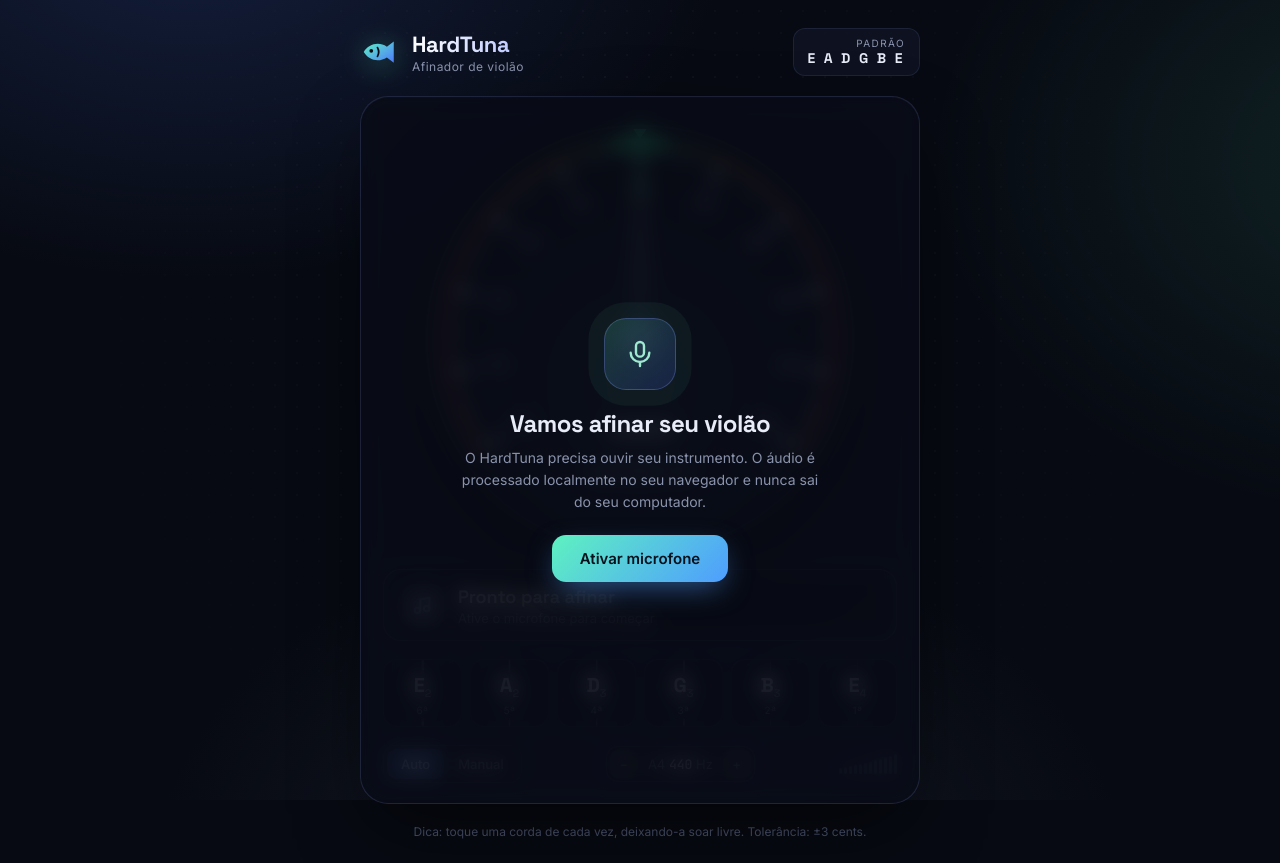
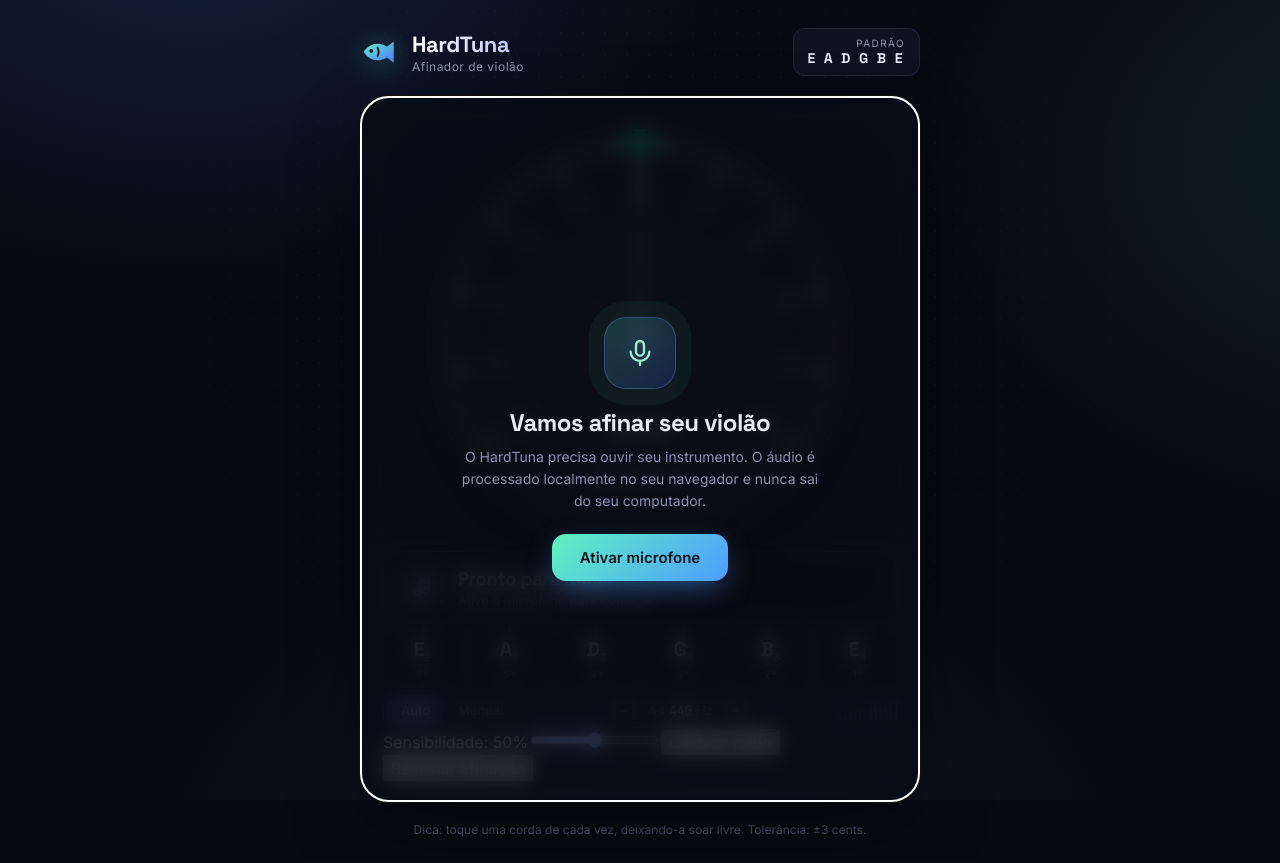
Before and after one commit to amonn3/hardtuna, a React (Vite) app: page / in a window 1280 px wide. Built offline with nearby package versions, Linux system fonts and the light colour scheme.

Commit message:
feat(ui): expose signal diagnostics and persist tuning preferences

```diff
--- a/src/App.tsx
+++ b/src/App.tsx
@@ -1,19 +1,20 @@
-import { useEffect, useMemo, useRef, useState } from 'react';
+import { useEffect, useRef, useState } from 'react';
 import { useTuner } from './audio/useTuner';
 import { Gauge, type GaugeTone } from './components/Gauge';
 import { StringSelector } from './components/StringSelector';
+import { readPreference, savePreference } from './preferences';
 import {
   STANDARD_TUNING,
   centsBetween,
   midiToFrequency,
-  nearestString,
+  AutoStringSelector,
+  TuningConfirmation,
+  IN_TUNE_CENTS,
   noteFromFrequency,
   type GuitarString,
 } from './tuning';
 
-const IN_TUNE_CENTS = 3;
 const CLOSE_CENTS = 15;
-const TUNED_HOLD_MS = 700;
 const A4_MIN = 430;
 const A4_MAX = 450;
 
@@ -34,46 +35,62 @@ function Logo() {
 }
 
 export function App() {
-  const tuner = useTuner();
-  const [a4, setA4] = useState(440);
+  const [a4, setA4] = useState(() => readPreference('a4', 440, 430, 450));
+  const [sensitivity, setSensitivity] = useState(() => readPreference('sensitivity', 50, 0, 100));
+  const tuner = useTuner(sensitivity);
   const [lockedId, setLockedId] = useState<number | null>(null);
   const [tunedIds, setTunedIds] = useState<Set<number>>(() => new Set());
   const lastTargetRef = useRef<GuitarString | null>(null);
-  const inTuneSinceRef = useRef<{ id: number; since: number } | null>(null);
+  const selector = useRef(new AutoStringSelector());
+  const confirmation = useRef(new TuningConfirmation());
+  const [autoTarget, setAutoTarget] = useState<GuitarString | null>(null);
+  const contentRef = useRef<HTMLDivElement>(null);
+  const overlayRef = useRef<HTMLDivElement>(null);
+  const micButtonRef = useRef<HTMLButtonElement>(null);
 
-  const { frequency, status } = tuner;
+  const { frequency, status, valid, acceptedAt } = tuner;
   const listening = status === 'listening';
-  const hasSignal = frequency !== null;
+  const hasSignal = valid && frequency !== null;
 
-  const target = useMemo(() => {
-    if (lockedId !== null) return STANDARD_TUNING.find((s) => s.id === lockedId)!;
-    if (frequency !== null) return nearestString(frequency, a4);
-    return null;
-  }, [frequency, lockedId, a4]);
+  useEffect(() => {
+    if (!listening) selector.current.reset();
+    setAutoTarget(selector.current.update(hasSignal ? frequency : null, a4, acceptedAt ?? 0));
+  }, [frequency, hasSignal, acceptedAt, a4, listening]);
+  const target = lockedId !== null ? STANDARD_TUNING.find(s => s.id === lockedId)! : autoTarget;
   if (target) lastTargetRef.current = target;
   const shownTarget = target ?? lastTargetRef.current;
 
+  useEffect(() => {
+    confirmation.current.reset();
+    selector.current.reset();
+    setTunedIds(new Set());
+  }, [a4, listening]);
+  useEffect(() => { confirmation.current.reset(); }, [lockedId]);
+  useEffect(() => { savePreference('a4', a4); }, [a4]);
+  useEffect(() => { savePreference('sensitivity', sensitivity); }, [sensitivity]);
+  useEffect(() => {
+    if (contentRef.current) contentRef.current.inert = !listening;
+    if (listening) micButtonRef.current?.focus();
+    else overlayRef.current?.focus();
+  }, [listening]);
+
   const targetFrequency = shownTarget ? midiToFrequency(shownTarget.midi, a4) : null;
-  const cents = frequency !== null && targetFrequency !== null ? centsBetween(frequency, targetFrequency) : null;
+  const cents = hasSignal && target !== null && frequency !== null && targetFrequency !== null ? centsBetween(frequency, targetFrequency) : null;
   const absCents = cents === null ? null : Math.abs(cents);
 
   const tone: GaugeTone =
     absCents === null ? 'idle' : absCents <= IN_TUNE_CENTS ? 'tuned' : absCents <= CLOSE_CENTS ? 'close' : 'far';
 
-  // A string counts as tuned after holding the sweet spot for a moment.
   useEffect(() => {
-    if (cents === null || !target || Math.abs(cents) > IN_TUNE_CENTS) {
-      inTuneSinceRef.current = null;
-      return;
+    if (confirmation.current.update(target?.id ?? null, cents, valid, acceptedAt) && target) {
+      setTunedIds(prev => prev.has(target.id) ? prev : new Set(prev).add(target.id));
     }
-    const now = performance.now();
-    const current = inTuneSinceRef.current;
-    if (!current || current.id !== target.id) {
-      inTuneSinceRef.current = { id: target.id, since: now };
-    } else if (now - current.since >= TUNED_HOLD_MS && !tunedIds.has(target.id)) {
-      setTunedIds((prev) => new Set(prev).add(target.id));
-    }
-  }, [cents, target, tunedIds]);
+  }, [cents, target, valid, acceptedAt]);
+
+  const resetTuning = () => {
+    confirmation.current.reset();
+    setTunedIds(new Set());
+  };
 
   const changeA4 = (value: number) => {
     setA4(Math.max(A4_MIN, Math.min(A4_MAX, value)));
@@ -85,9 +102,17 @@ export function App() {
   let hint: { title: string; detail: string; dir: 'up' | 'down' | 'ok' | 'none' };
   if (!listening) {
     hint = { title: 'Pronto para afinar', detail: 'Ative o microfone para começar', dir: 'none' };
+  } else if (tuner.quality === 'calibrating') {
+    hint = { title: 'Medindo ruído ambiente', detail: 'Aguarde um segundo em silêncio', dir: 'none' };
+  } else if (tuner.quality === 'clipping') {
+    hint = { title: 'Sinal saturado', detail: 'Afaste o instrumento do microfone', dir: 'none' };
+  } else if (tuner.quality === 'unclear') {
+    hint = { title: 'Som pouco definido', detail: 'Toque apenas uma corda e reduza o ruído ao redor', dir: 'none' };
+  } else if (hasSignal && target === null) {
+    hint = { title: 'Nota distante das cordas', detail: 'Selecione a corda no modo manual para conferir', dir: 'none' };
   } else if (cents === null) {
     hint = {
-      title: 'Toque uma corda',
+      title: frequency !== null ? 'Leitura anterior' : 'Toque uma corda',
       detail: lockedId !== null ? `Modo manual: ${lockedId}ª corda` : 'A corda é detectada automaticamente',
       dir: 'none',
     };
@@ -96,13 +121,13 @@ export function App() {
   } else if (cents < 0) {
     hint = {
       title: 'Aperte a corda',
-      detail: cents < -50 ? 'Muito baixo — aperte bastante a tarraxa' : 'Está baixo (♭) — suba a afinação',
+      detail: cents < -50 ? 'Confira a corda selecionada e ajuste aos poucos' : 'Está baixo (♭) — suba a afinação',
       dir: 'up',
     };
   } else {
     hint = {
       title: 'Afrouxe a corda',
-      detail: cents > 50 ? 'Muito alto — afrouxe bastante a tarraxa' : 'Está alto (♯) — desça a afinação',
+      detail: cents > 50 ? 'Confira a corda selecionada e ajuste aos poucos' : 'Está alto (♯) — desça a afinação',
       dir: 'down',
     };
   }
@@ -126,6 +151,7 @@ export function App() {
       </header>
 
       <main className="card">
+        <div ref={contentRef} className="tuner-content">
         <Gauge cents={cents} tone={tone}>
           {shownTarget ? (
             <>
@@ -178,11 +204,12 @@ export function App() {
 
         <div className="controls">
           <div className="segmented" role="group" aria-label="Modo">
-            <button type="button" className={lockedId === null ? 'is-on' : ''} onClick={() => setLockedId(null)}>
+            <button type="button" aria-pressed={lockedId === null} className={lockedId === null ? 'is-on' : ''} onClick={() => setLockedId(null)}>
               Auto
             </button>
             <button
               type="button"
+              aria-pressed={lockedId !== null}
               className={lockedId !== null ? 'is-on' : ''}
               onClick={() => setLockedId((prev) => prev ?? shownTarget?.id ?? 6)}
             >
@@ -203,24 +230,47 @@ export function App() {
               ))}
             </div>
             {listening && (
-              <button type="button" className="icon-btn" onClick={tuner.stop} title="Desligar microfone" aria-label="Desligar microfone">
+              <button ref={micButtonRef} type="button" className="icon-btn" onClick={tuner.stop} title="Desligar microfone" aria-label="Desligar microfone">
                 <svg viewBox="0 0 24 24"><rect x="9" y="3" width="6" height="11" rx="3" /><path d="M5 11a7 7 0 0 0 14 0M12 18v3M3 3l18 18" /></svg>
               </button>
             )}
           </div>
         </div>
 
+        <div className="preferences">
+          <label htmlFor="sensitivity">Sensibilidade: {sensitivity}%</label>
+          <input id="sensitivity" type="range" min="0" max="100" value={sensitivity}
+            onChange={e => { setSensitivity(Number(e.target.value)); confirmation.current.reset(); }} />
+          <button type="button" onClick={() => { confirmation.current.reset(); tuner.calibrate(); }}>Calibrar ruído</button>
+          <button type="button" onClick={resetTuning}>Reiniciar afinação</button>
+        </div>
+        </div>
+
         {!listening && (
-          <div className="overlay">
+          <div className="overlay" ref={overlayRef} role="dialog" aria-modal="true" aria-labelledby="start-title" tabIndex={-1}
+            onKeyDown={event => {
+              if (event.key === 'Escape' && status === 'starting') tuner.stop();
+              if (event.key !== 'Tab') return;
+              const buttons = overlayRef.current?.querySelectorAll<HTMLButtonElement>('button:not(:disabled)');
+              if (!buttons?.length) { event.preventDefault(); return; }
+              const first = buttons[0];
+              const last = buttons[buttons.length - 1];
+              if (event.shiftKey && (document.activeElement === first || document.activeElement === overlayRef.current)) {
+                event.preventDefault(); last.focus();
+              } else if (!event.shiftKey && (document.activeElement === last || document.activeElement === overlayRef.current)) {
+                event.preventDefault(); first.focus();
+              }
+            }}>
             <div className="overlay__content">
               <div className="overlay__icon" aria-hidden="true">
                 <svg viewBox="0 0 24 24"><rect x="9" y="3" width="6" height="11" rx="3" /><path d="M5 11a7 7 0 0 0 14 0M12 18v3" /></svg>
               </div>
-              <h2>Vamos afinar seu violão</h2>
+              <h2 id="start-title">Vamos afinar seu violão</h2>
               <p>O HardTuna precisa ouvir seu instrumento. O áudio é processado localmente no seu navegador e nunca sai do seu computador.</p>
               <button type="button" className="primary" onClick={tuner.start} disabled={status === 'starting'}>
                 {status === 'starting' ? 'Aguardando permissão…' : 'Ativar microfone'}
               </button>
+              {status === 'starting' && <button type="button" onClick={tuner.stop}>Cancelar</button>}
               {tuner.error && <p className="overlay__error">{tuner.error}</p>}
             </div>
           </div>
--- /dev/null
+++ b/src/preferences.ts
@@ -0,0 +1,10 @@
+export function readPreference(key: string, fallback: number, min: number, max: number): number {
+  try {
+    const stored = localStorage.getItem(`hardtuna:${key}`);
+    const value = stored === null ? NaN : Number(stored);
+    return Number.isFinite(value) ? Math.min(max, Math.max(min, value)) : fallback;
+  } catch { return fallback; }
+}
+export function savePreference(key: string, value: number) {
+  try { localStorage.setItem(`hardtuna:${key}`, String(value)); } catch { /* Storage is optional. */ }
+}
```
